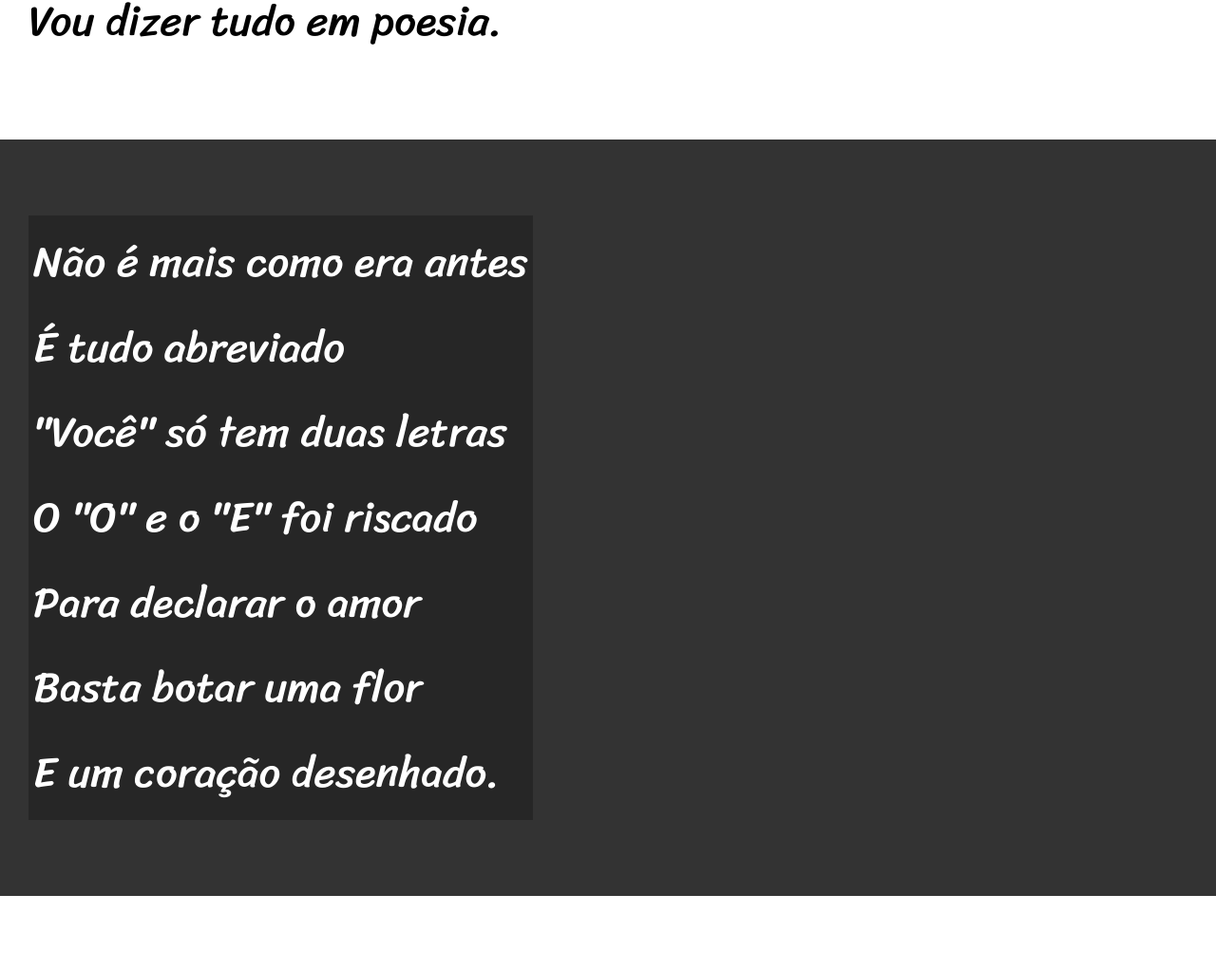
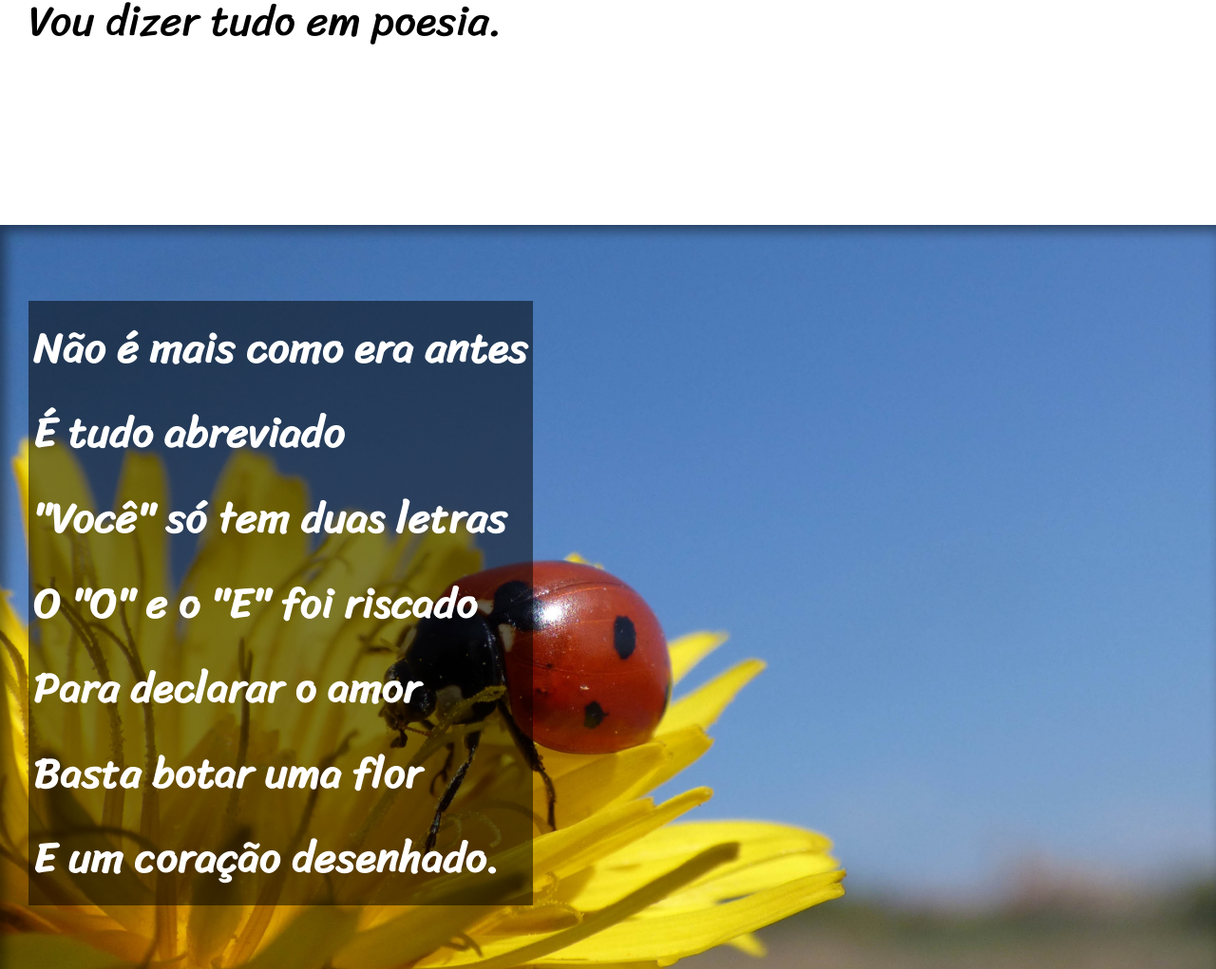
Before and after one commit to renata3001ap/html-css, a plain HTML site: page desafio/d012/cordelmoderno.html in a window 1280 px wide. Shown: the part 900-1921 px from the top of the page at 95% size. Drawn offline with Linux system fonts and the light colour scheme.

Commit message:
ultima atualização do dia

```diff
--- a/desafio/d012/cordelmoderno.html
+++ b/desafio/d012/cordelmoderno.html
@@ -33,7 +33,7 @@
             </section>
 
 
-    <section class="imagens">
+    <section class="imagens" id="img01">
 
             <p>
                 Não é mais como era antes <br>
@@ -71,7 +71,7 @@
        </section>
 
 
-    <section class="imagens">
+    <section class="imagens" id="img02">
 
            <p>
                Tenho saudade das cartas<br>
--- a/desafio/d012/estilo/style.css
+++ b/desafio/d012/estilo/style.css
@@ -58,6 +58,10 @@ section {
     font-size: 3.5vw;
 }
 
+section > p{
+    padding-bottom: 2em;
+}
+
 section.normal{
     background-color: white;
     color: black;
@@ -66,12 +70,29 @@ section.normal{
 section.imagens {
     background-color: rgb(51, 51, 51);
     color: white;
+    box-shadow: inset 6px 6px 13px rgba(0, 0, 0, 0.473);
+    background-size: cover;
+    background-attachment: fixed;
 }
 
 section.imagens > p{
     display: inline-block;
     padding: 5px;
-    background-color: rgb(0, 0, 0, 0.253);
+    background-color: rgb(0, 0, 0, 0.514);
+    text-shadow: 1px 1px 0px;
+
+}
+
+section#img01 {
+    background-image: url('../imagem/plant-meadow-dandelion-flower-insect-ladybug-yellow-fauna-ladybird-invertebrate-close-up-beetle-nectar-macro-photography-mylabris-quadripunctata-1289226.jpg');
+    background-position: left center;
+    background-size: cover;
+}
+
+section#img02{
+    background-image: url('../imagem/old-books-books-novels-reading-literature-pride-and-prejudice-1452925-pxhere.com.jpg' );
+    background-position: left bottom;
+    background-size: cover;
 }
 
 footer {
```
